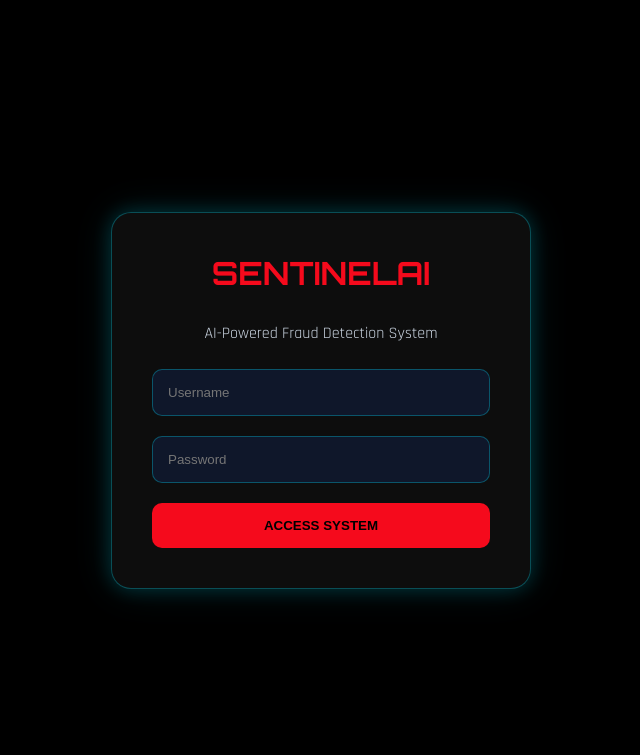
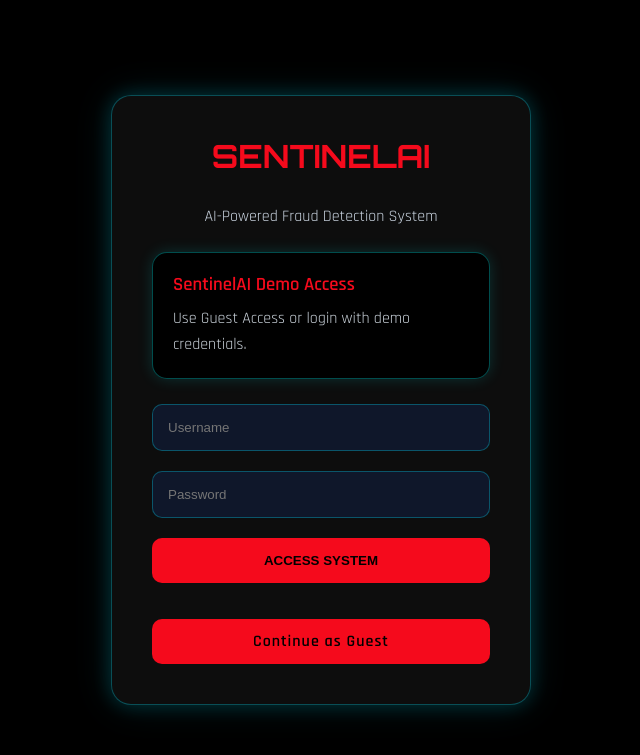
Before and after one commit to SakshamYadav1000/Sentinel, a Flask app: page / in a window 1280 px wide. Shown: the top 755 px of the page, without its empty margins (319-959 px from the left). Run offline with Flask 3, Linux system fonts and the light colour scheme; parts of the project's set-up code (start-up, migrations or seed data) failed here and were passed over.

Commit message:
Add guest access and improve login UI

```diff
--- /dev/null
+++ b/desktop.ini
@@ -0,0 +1,6 @@
+[.ShellClassInfo]
+IconResource=C:\Windows\System32\SHELL32.dll,258
+[ViewState]
+Mode=
+Vid=
+FolderType=Generic
--- a/src/app.py
+++ b/src/app.py
@@ -43,6 +43,11 @@ def login():
 def logout():
     session.pop("username", None)
     return redirect(url_for("home"))
+
+@app.route("/guest")
+def guest():
+    session["username"] = "Guest"
+    return redirect(url_for("dashboard"))
 
 #Dashboard:
 @app.route("/dashboard", methods=["GET", "POST"])
--- a/src/static/style.css
+++ b/src/static/style.css
@@ -296,6 +296,60 @@ table tr:nth-child(even){
         0 0 60px rgba(0,229,255,.2);
 }
 
+/* Guest Access Button */
+.guest-btn {
+    width: 100%;
+    padding: 12px 25px;
+    background: #f50a1c;
+    border:none;
+    border-radius:10px;
+    display: inline-block;
+    margin-top: 15px;
+    text-align: center;
+    color: black;
+    text-decoration: none;
+    font-weight: bold;
+    letter-spacing: 1px;
+    cursor:pointer;
+    transition: all 0.3s ease;
+}
+
+.guest-btn:hover {
+    background: #00ffff;
+    color: black;
+
+    box-shadow:
+        0 0 10px #f50a1c,
+        0 0 20px #f50a1c,
+        0 0 40px #f50a1c;
+
+    transform: translateY(-2px);
+}
+
+/* demo card */
+.demo-card {
+    margin-bottom: 25px;
+    padding: 20px;
+
+    border-radius: 15px;
+
+    background: black;
+
+    border: 1px solid rgba(0, 255, 255, 0.3);
+
+    box-shadow: 0 0 15px rgba(0, 255, 255, 0.15);
+}
+
+.demo-card h3 {
+    color: #f50a1c;
+    margin-bottom: 10px;
+}
+
+.demo-card p {
+    color: #c9d1d9;
+    line-height: 1.6;
+}
+
 /* Cyber Upload Section */
 
 .upload-box {
--- a/src/templates/login.html
+++ b/src/templates/login.html
@@ -26,6 +26,13 @@
         </p>
         {% endif %}
 
+    <div class="demo-card">
+    <h3>SentinelAI Demo Access</h3>
+    <p>
+        Use Guest Access or login with demo credentials.
+    </p>
+    </div>
+
         <form action="/login" method="POST">
 
             <input
@@ -46,6 +53,12 @@
                 ACCESS SYSTEM
             </button>
 
+            <br><br>
+
+            <a href="/guest" class="guest-btn">
+                Continue as Guest
+            </a>
+
         </form>
 
     </div>
```
